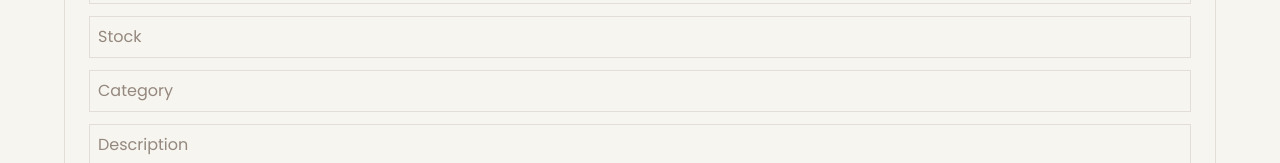
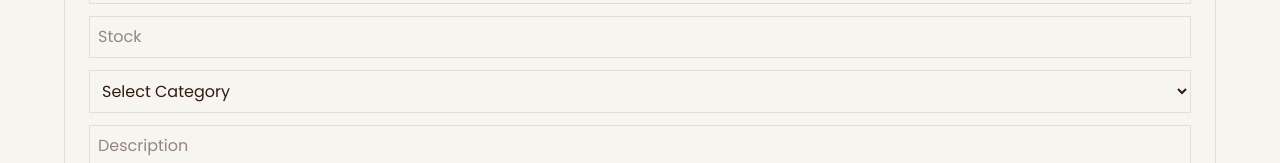
Before and after one commit to Sanketsinghal17/sweets-and-Backery-website, a Next.js app in the folder frontend/: page /admin/products in a window 1280 px wide. Shown: the part 425-588 px from the top of the page. Built offline with nearby package versions, Linux system fonts and the light colour scheme; no server answers; sample sign-in values are in the browser's storage.

Commit message:
Add producty fix

```diff
--- a/frontend/app/admin/products/page.tsx
+++ b/frontend/app/admin/products/page.tsx
@@ -160,12 +160,18 @@ onChange={(e)=>setStock(e.target.value)}
 className="border p-2 w-full mb-3"
 />
 
-<input
-placeholder="Category"
-value={category}
-onChange={(e)=>setCategory(e.target.value)}
-className="border p-2 w-full mb-3"
-/>
+<select
+  value={category}
+  onChange={(e) => setCategory(e.target.value)}
+  className="border p-2 w-full mb-3"
+>
+  <option value="">Select Category</option>
+  <option value="whole-cakes">Whole Cakes</option>
+  <option value="premium-cakes">Premium Cakes</option>
+  <option value="special-cakes">Special Cakes</option>
+  <option value="slices">Slices & Puddings</option>
+  <option value="snacks">Snacks</option>
+</select>
 
 <textarea
 placeholder="Description"
```
